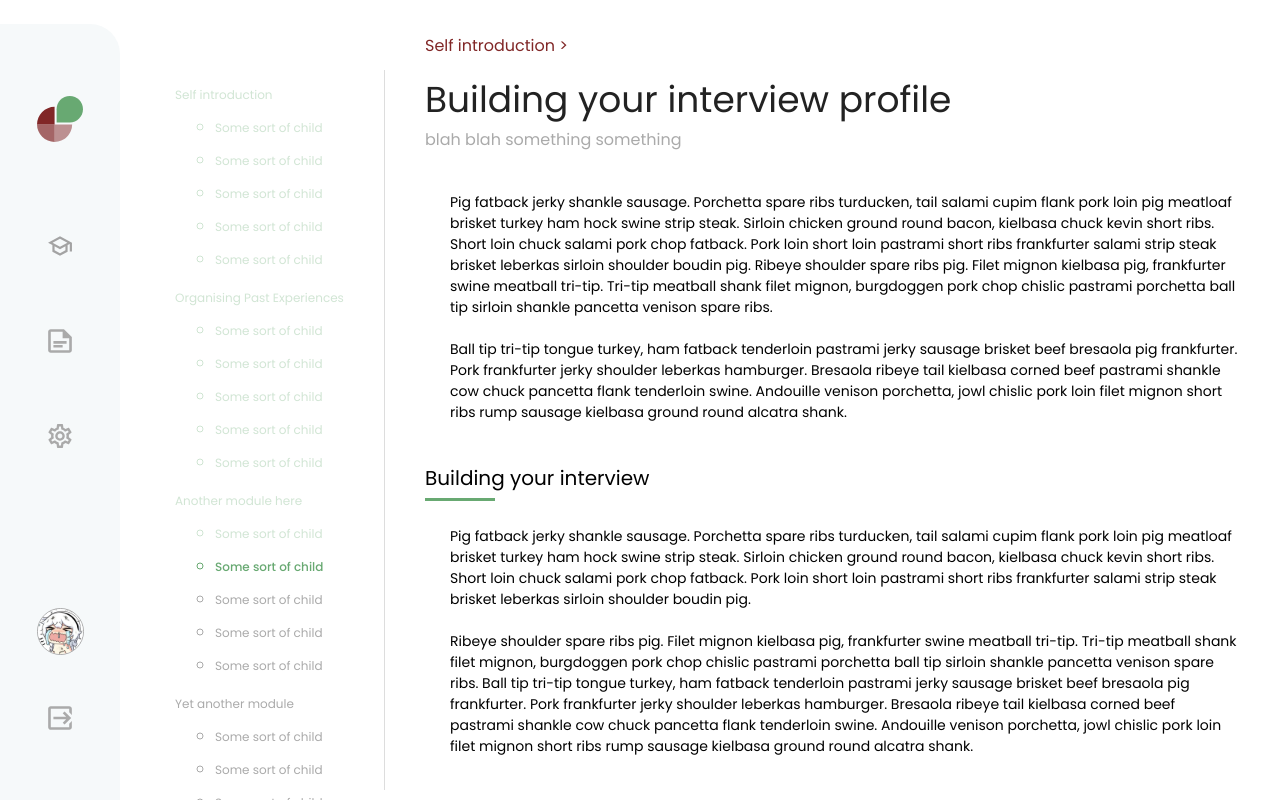
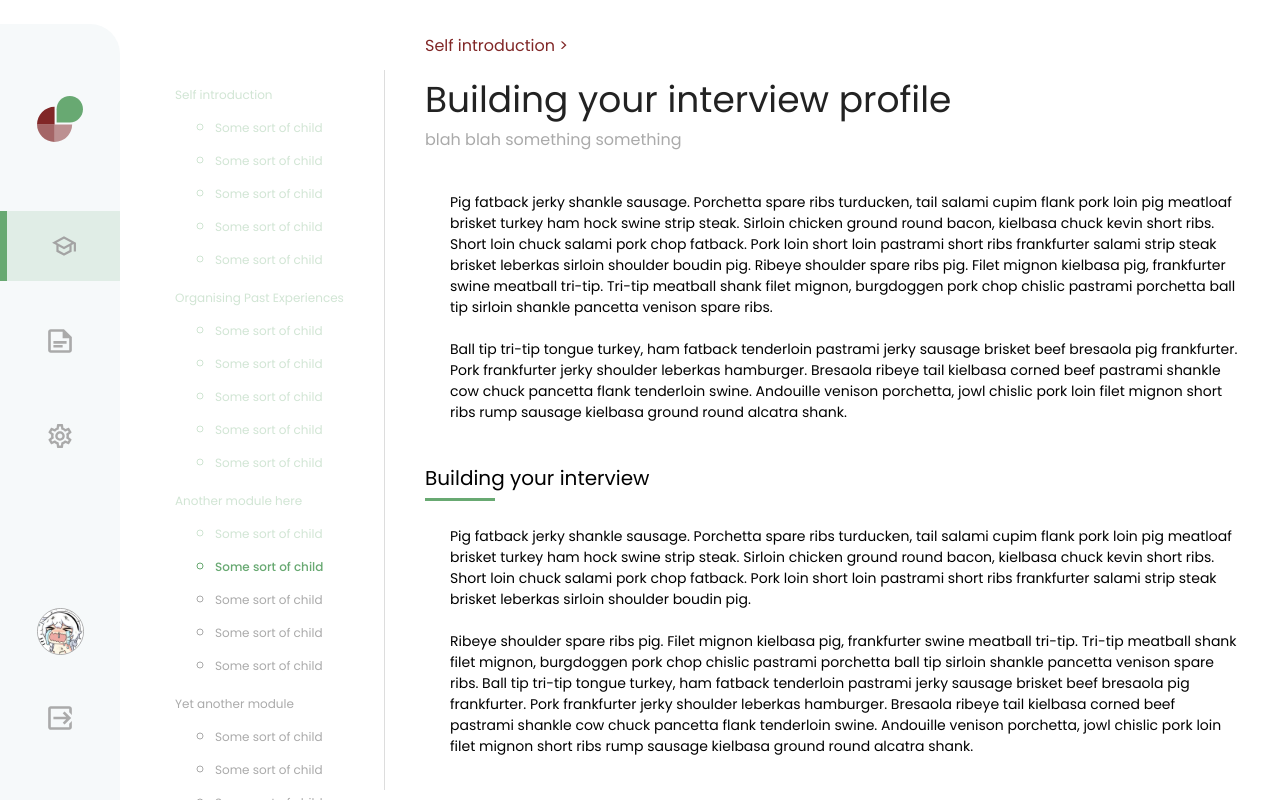
Before and after one commit to p4p-51/jubilant-octo-funicular, a Vue app in the folder frontend/: page /lecture in a window 1280 px wide. Built offline with nearby package versions, Linux system fonts and the light colour scheme.

Commit message:
add active styling for navbar

```diff
--- a/frontend/src/components/NavBar.vue
+++ b/frontend/src/components/NavBar.vue
@@ -5,13 +5,25 @@
     </router-link>
 
     <div class="links-container">
-      <router-link to="/" class="link">
+      <router-link
+        to="/lecture"
+        class="link"
+        :class="{ isActive: currentRouteName.includes('lecture') }"
+      >
         <img src="../assets/icons/hat.svg" class="icon" />
       </router-link>
-      <router-link to="/about" class="link">
+      <router-link
+        to="/questions"
+        class="link"
+        :class="{ isActive: currentRouteName.includes('questions') }"
+      >
         <img src="../assets/icons/note.svg" class="icon" />
       </router-link>
-      <router-link to="/lecture" class="link">
+      <router-link
+        to="/settings"
+        class="link"
+        :class="{ isActive: currentRouteName.includes('settings') }"
+      >
         <img src="../assets/icons/cog.svg" class="icon" />
       </router-link>
     </div>
@@ -73,12 +85,19 @@
 
   border: none;
 
+  box-sizing: border-box;
+
   .icon {
     width: 24px;
     height: 24px;
   }
 
   &:hover {
+    background-color: rgba($c-primary, 0.15);
+  }
+
+  &.isActive {
+    border-left: solid 7px $c-primary;
     background-color: rgba($c-primary, 0.15);
   }
 }
@@ -129,5 +148,16 @@ import { defineComponent } from "vue";
 export default defineComponent({
   name: "NavBar",
   components: {},
+  data() {
+    console.log("yoooo");
+    console.log(this.$route);
+    console.log(this.$router.currentRoute.value.path);
+    return {};
+  },
+  computed: {
+    currentRouteName() {
+      return this.$route.fullPath;
+    },
+  },
 });
 </script>
```
